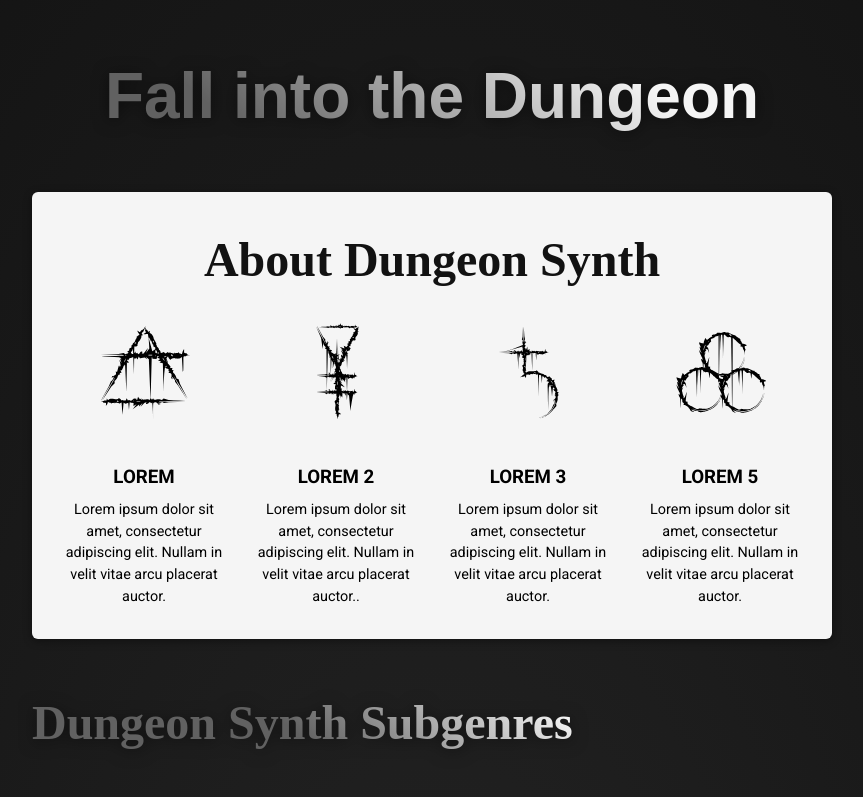
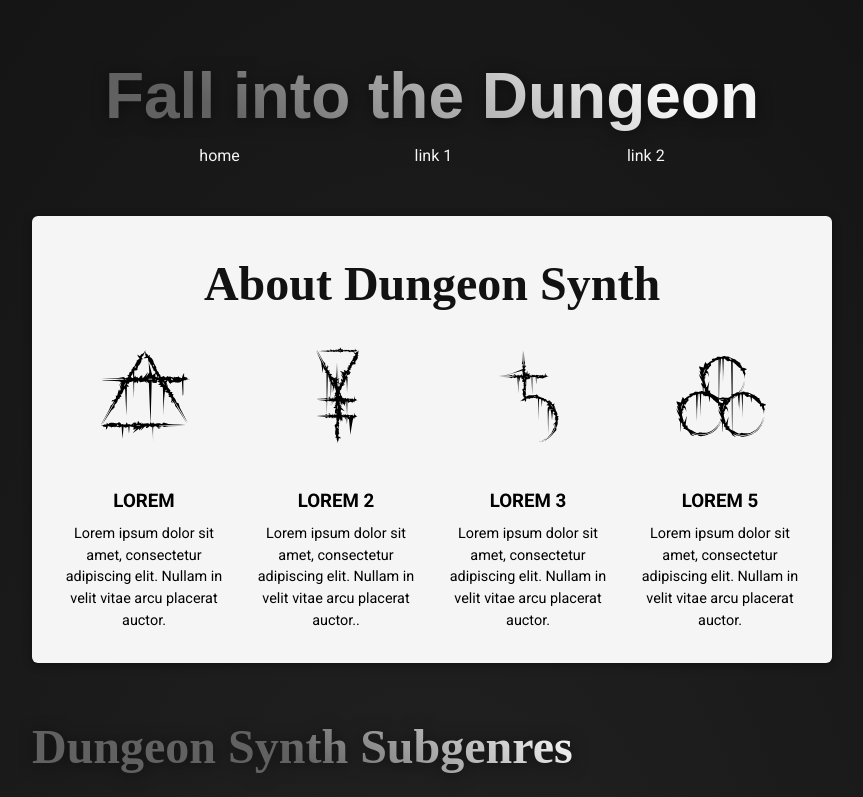
Before and after one commit to flovelace/delve-into-the-dungeon-react, a React (Vite) app: page / in a window 1280 px wide. Shown: the top 797 px of the page, without its empty margins (208-1071 px from the left). Built offline with nearby package versions, Linux system fonts and the light colour scheme; a web font is replaced by a local one.

Commit message:
Set up dummy header component.

```diff
--- a/src/components/Header/Header.css
+++ b/src/components/Header/Header.css
@@ -12,3 +12,17 @@ header h1 {
   -webkit-text-fill-color: transparent;
   filter: drop-shadow(0 2px 8px rgba(0, 0, 0, 0.5));
 }
+
+nav ul {
+  width: 90%;
+  max-width: 40rem;
+  margin: auto;
+  color: #f5f5f5;
+  display: flex;
+  flex-direction: row;
+  justify-content: space-around;
+}
+
+nav li {
+  list-style: none;
+}
--- a/src/components/Header/Header.jsx
+++ b/src/components/Header/Header.jsx
@@ -1,4 +1,5 @@
 import './Header.css';
+import Nav from '../Nav';
 
 const headerDescriptions = ['Delve', 'Fall', 'Descend'];
 
@@ -12,6 +13,7 @@ export default function Header() {
   return (
     <header>
       <h1>{description} into the Dungeon</h1>
+      <Nav />
     </header>
   );
 }
--- /dev/null
+++ b/src/components/Nav.jsx
@@ -0,0 +1,13 @@
+const navLinks = [{ name: 'home' }, { name: 'link 1' }, { name: 'link 2' }];
+
+export default function Nav() {
+  return (
+    <nav>
+      <ul>
+        {navLinks.map((link, index) => {
+          return <li key={index}>{link.name}</li>;
+        })}
+      </ul>
+    </nav>
+  );
+}
```
